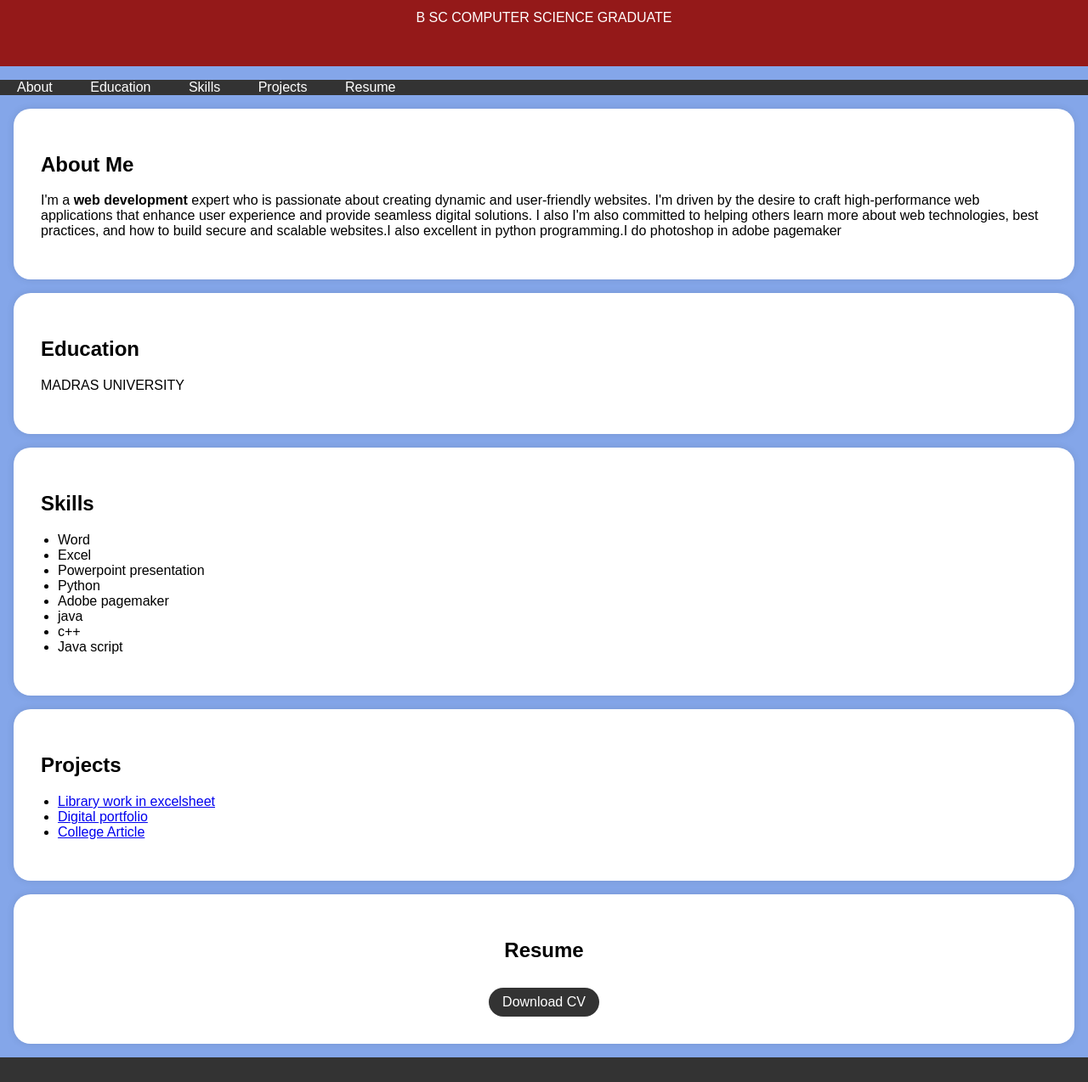
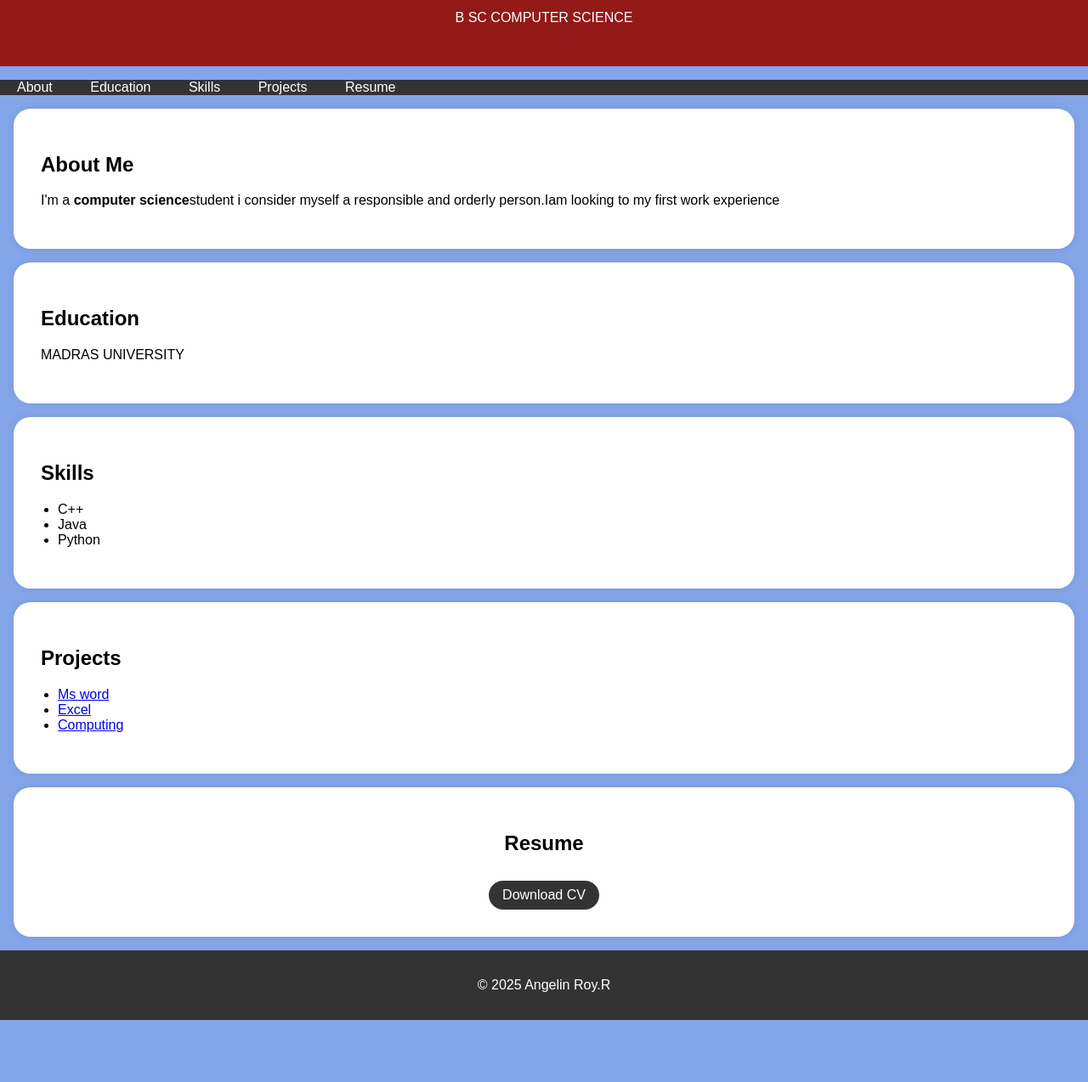
Before and after one commit to AngelinRoy-05/digital-portfolio-, a plain HTML site: page index.html in a window 1280 px wide. Shown: the part 223-1497 px from the top of the page at 85% size. After the commit the page ends 1424 px from the top, so only its background shows below. Drawn offline with Linux system fonts and the light colour scheme.

Commit message:
Update index.html

```diff
--- a/index.html
+++ b/index.html
@@ -98,9 +98,9 @@
         <div class="header-content">
             <!-- Add your profile picture here -->
             <img src="profile.jpg"alt="Your Profile Picture" class="profile-picture">
-            <h1>KOMATHI.U
+            <h1>Angelin Roy.R
             </h1>
-            <p>B SC COMPUTER SCIENCE GRADUATE</p>
+            <p>B SC COMPUTER SCIENCE </p>
         </div>
     </header>
 
@@ -118,11 +118,9 @@
     <section id="about">
         <div class="section-content">
             <h2>About Me</h2>
-            <p>I'm a <b>web development</b> expert who is passionate about creating dynamic and user-friendly websites.
-                I'm driven by the desire to craft high-performance web applications that enhance user experience and provide
-                 seamless digital solutions. I also  I'm also committed to helping others learn more about web technologies,
-                best practices, and how to build secure and scalable websites.I also excellent in python programming.I do photoshop in adobe pagemaker</p>
-
+            <p>I'm a <b>computer science</b>student i consider
+                myself a responsible and orderly person.Iam looking
+                to my first work experience
         </div>
     </section>
 
@@ -139,15 +137,9 @@
         <div class="section-content">
             <h2>Skills</h2>
             <ul>
-                <li>Word</li>
-                <li>Excel</li>
-                <li>Powerpoint presentation</li>
+                <li>C++</li>
+                <li>Java</li>
                 <li>Python</li>
-                <li>Adobe pagemaker</li>
-
-                <li>java</li>
-                <li>c++</li>
-                <li>Java script</li>
             </ul>
         </div>
     </section>
@@ -157,9 +149,9 @@
             <h2>Projects</h2>
             <ul>
 
-                <li><a href="#">Library work in excelsheet</a></li>
-                <li><a href="#">Digital portfolio</a></li>
-                <li><a href="#">College Article</a></li>
+                <li><a href="#">Ms word </a></li>
+                <li><a href="#">Excel</a></li>
+                <li><a href="#">Computing</a></li>
                 <!-- Add more project links here -->
             </ul>
         </div>
@@ -177,7 +169,7 @@
     </section>
 
     <footer>
-        <p>&copy; 2025 KOMATHI.U</p>
+        <p>&copy; 2025 Angelin Roy.R</p>
     </footer>
 
     <script>
```
